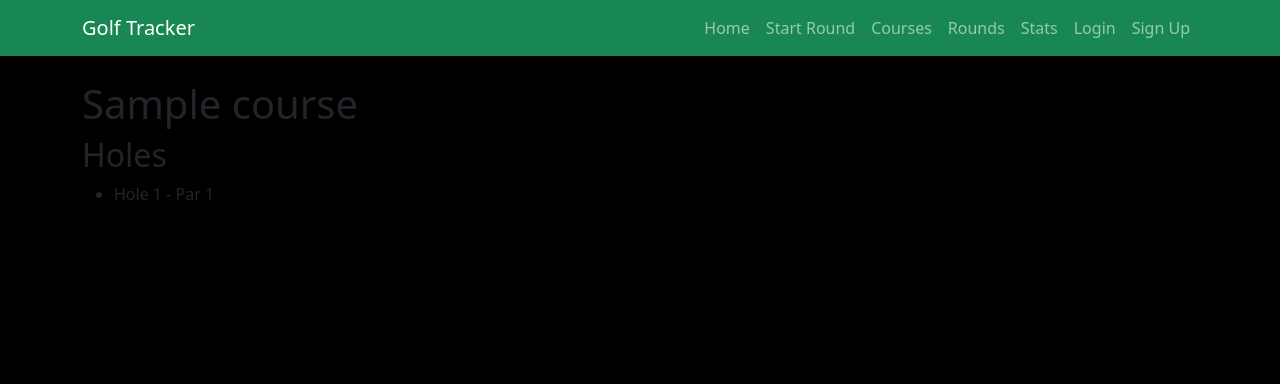
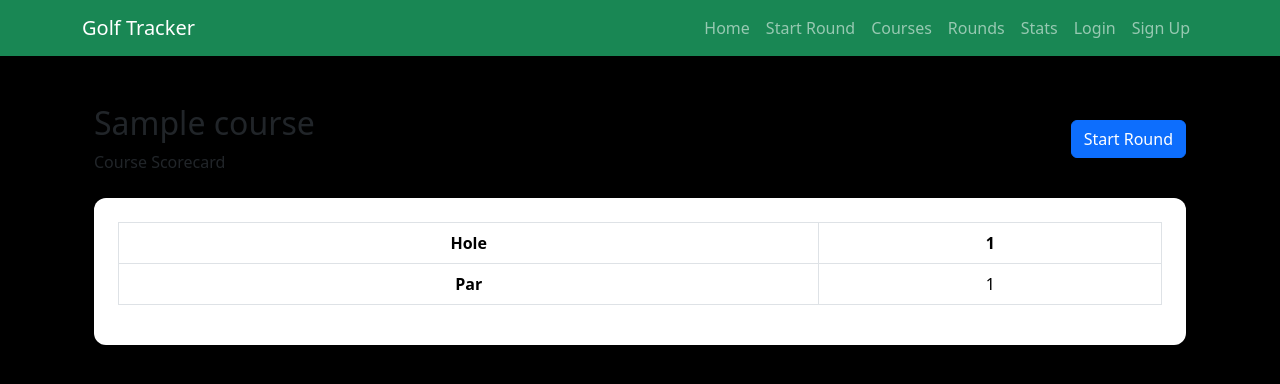
Before and after one commit to N-Smillie/golf-tracker-project, a Django app: a page that uses courses/templates/courses/course_detail.html in a window 1280 px wide. Shown: the top 384 px of the page. Run offline with Django 4.2, Linux system fonts and the light colour scheme; tables that the repository leaves empty hold one stand-in row (values such as "Sample post").

Commit message:
added scorecard layout to course detail page and fixed view to pass hole data to template

```diff
--- a/courses/templates/courses/course_detail.html
+++ b/courses/templates/courses/course_detail.html
@@ -2,16 +2,66 @@
 
 {% block content %}
 
-<h1>{{ course.name }}</h1>
+<div class="container-fluid py-4">
+<!-- Header -->
+    <div class="d-flex flex-column flex-md-row justify-content-between align-items-center mb-4">
+        <div>
+            <h2>{{ course.name }}</h2>
+            <span>Course Scorecard</span>
+        </div>
 
-<h2>Holes</h2>
+        <div class="mt-3 mt-md-0">
+            <a href="{% url 'start_round' %}" class="btn btn-primary">
+                Start Round
+            </a>
+        </div>
+    </div>
 
-<ul>
-    {% for hole in course.holes.all %}
-        <li>
-            Hole {{ hole.number }} - Par {{ hole.par }}
-        </li>
-    {% endfor %}
-</ul>
+    <!-- Scorecard -->
+    <div class="card shadow-sm">
+        <div class="card-body">
+
+            <div class="table-responsive">
+
+                <table class="table table-bordered text-center align-middle">
+
+                    <thead>
+                        <tr>
+                            <th>Hole</th>
+                            {% for hole in holes %}
+                                <th>{{ hole.number }}</th>
+                            {% endfor %}
+                        </tr>
+                    </thead>
+
+                    <tbody>
+                        <tr>
+                            <th>Par</th>
+                            {% for hole in holes %}
+                                <td class="
+                                    {% if hole.par == 3 %}
+                                        par-3
+                                    {% elif hole.par == 4 %}
+                                        par-4
+                                    {% elif hole.par == 5 %}
+                                        par-5
+                                    {% endif %}
+                                ">
+                                    {{ hole.par }}
+                                </td>
+                            {% endfor %}
+                        </tr>
+
+                    </tbody>
+
+                </table>
+
+            </div>
+
+        </div>
+    </div>
+
+</div>
+
 
 {% endblock %}
--- a/courses/views.py
+++ b/courses/views.py
@@ -12,6 +12,9 @@ def course_list(request):
 def course_detail(request, slug):
     course = get_object_or_404(Course, slug=slug)
 
+    holes = course.holes.all().order_by('number')
+
     return render(request, 'courses/course_detail.html', {
-        'course': course
+        'course': course,
+        'holes': holes
     })
--- a/static/css/style.css
+++ b/static/css/style.css
@@ -30,3 +30,16 @@ body {
     color: gray;
     font-weight: bold;
 }
+
+/* Par colour coding */
+.par-3 {
+    background-color: #6fc3ff;
+}
+
+.par-4 {
+    background-color: #7affb4;
+}
+
+.par-5 {
+    background-color: #ffc67b;
+}
```
Also changed, not shown: rounds/templates/rounds/play_round.html (deleted).
